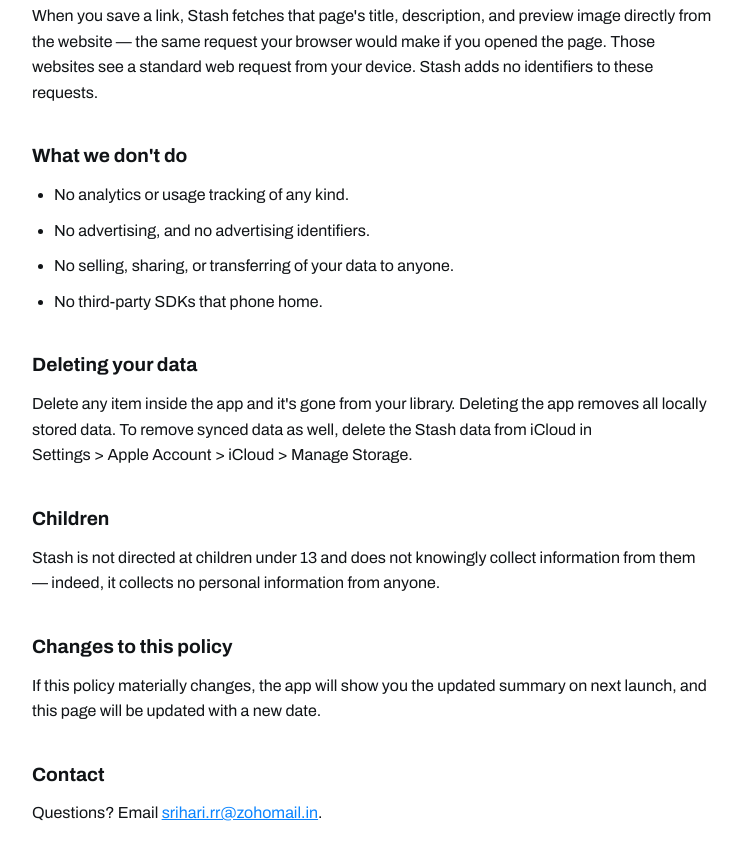
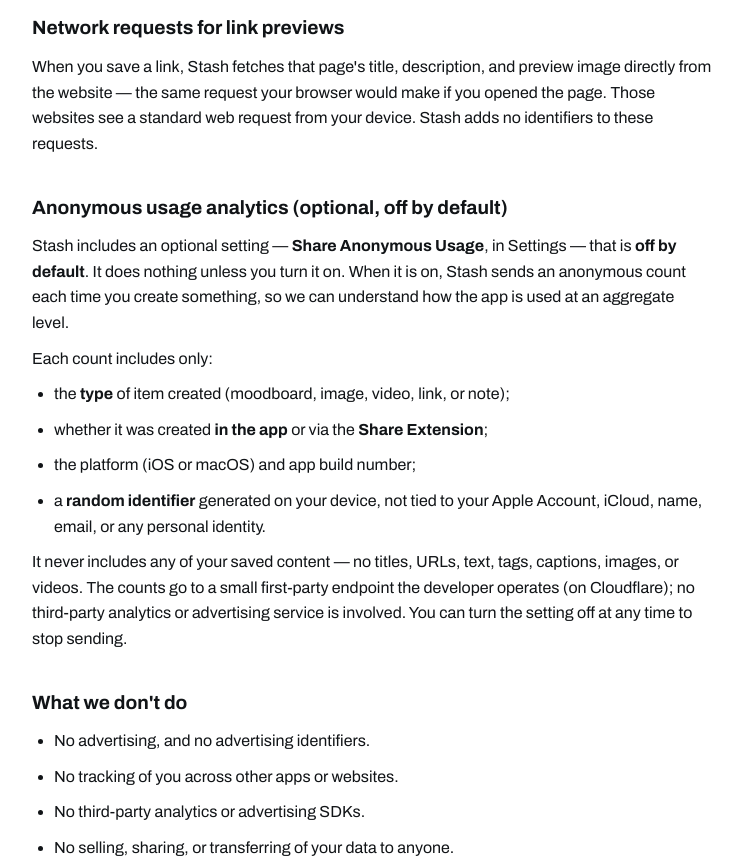
Before and after one commit to rengusky/stash-website, a website: page public/privacy.html in a window 1280 px wide. Shown: the part 1039-1903 px from the top of the page, without its empty margins (268-1010 px from the left). Drawn offline with Linux system fonts and the light colour scheme.

Commit message:
privacy: disclose optional anonymous usage analytics
Adds an 'Anonymous usage analytics (optional, off by default)' section stating
exactly what the opt-in setting sends (item type, capture source, platform,
build, random non-identifying install id) and what it never sends (any saved
content). Updates the TL;DR and the 'no servers' line (a first-party counts
endpoint now exists), and removes the absolute 'no analytics' claim. Date bumped.

```diff
--- a/public/privacy.html
+++ b/public/privacy.html
@@ -4,7 +4,7 @@
   <meta charset="UTF-8">
   <meta name="viewport" content="width=device-width, initial-scale=1.0">
   <title>Privacy Policy — Stash</title>
-  <meta name="description" content="Stash's privacy policy: your data stays on your devices and in your private iCloud. No tracking, no analytics, no accounts.">
+  <meta name="description" content="Stash's privacy policy: your data stays on your devices and in your private iCloud. No ads, no tracking, no accounts; optional anonymous usage counts you control.">
   <meta name="robots" content="index, follow">
   <link rel="canonical" href="https://stash-website-three.vercel.app/privacy.html">
   <link rel="icon" type="image/svg+xml" href="assets/favicon.svg">
@@ -52,12 +52,14 @@
     <p class="wordmark"><a href="index.html">STASH</a></p>
 
     <h1>Privacy Policy</h1>
-    <p class="updated">Last updated: July 9, 2026</p>
+    <p class="updated">Last updated: September 11, 2026</p>
 
     <p class="tldr">
       The short version: everything you save in Stash stays on your devices and in
-      your personal iCloud. We run no servers, require no account, and use no
-      tracking or analytics. We can't see your data — and we like it that way.
+      your personal iCloud. There is no account, no advertising, and no cross-app
+      tracking. The only thing that can ever leave your device is an optional,
+      anonymous count of what you create — and only if you switch it on. We can't
+      see your saved content, and we like it that way.
     </p>
 
     <h2>What Stash stores</h2>
@@ -72,7 +74,7 @@
       <li><strong>On your device.</strong> Your saved items are stored in the app's private storage on your iPhone, iPad, or Mac.</li>
       <li><strong>In your private iCloud.</strong> If you're signed in to iCloud, Stash syncs your items between your devices using Apple's CloudKit, in your personal, private iCloud database. This data is tied to your Apple Account, counts toward your iCloud storage, and is encrypted by Apple in transit and at rest. The developer has no access to it.</li>
     </ul>
-    <p>Stash operates no servers of its own. Your data is never sent to us — we could not read it if we wanted to.</p>
+    <p>Your saved content — links, images, videos, and notes — is never sent to us and never leaves your device and your private iCloud. The only exception is the optional, anonymous usage analytics described below, which sends counts only, never your content.</p>
 
     <h2>On-device analysis</h2>
     <p>
@@ -90,12 +92,33 @@
       Stash adds no identifiers to these requests.
     </p>
 
+    <h2>Anonymous usage analytics (optional, off by default)</h2>
+    <p>
+      Stash includes an optional setting — <strong>Share Anonymous Usage</strong>, in
+      Settings — that is <strong>off by default</strong>. It does nothing unless you
+      turn it on. When it is on, Stash sends an anonymous count each time you create
+      something, so we can understand how the app is used at an aggregate level.
+    </p>
+    <p>Each count includes only:</p>
+    <ul>
+      <li>the <strong>type</strong> of item created (moodboard, image, video, link, or note);</li>
+      <li>whether it was created <strong>in the app</strong> or via the <strong>Share Extension</strong>;</li>
+      <li>the platform (iOS or macOS) and app build number;</li>
+      <li>a <strong>random identifier</strong> generated on your device, not tied to your Apple Account, iCloud, name, email, or any personal identity.</li>
+    </ul>
+    <p>
+      It never includes any of your saved content — no titles, URLs, text, tags,
+      captions, images, or videos. The counts go to a small first-party endpoint the
+      developer operates (on Cloudflare); no third-party analytics or advertising
+      service is involved. You can turn the setting off at any time to stop sending.
+    </p>
+
     <h2>What we don't do</h2>
     <ul>
-      <li>No analytics or usage tracking of any kind.</li>
       <li>No advertising, and no advertising identifiers.</li>
+      <li>No tracking of you across other apps or websites.</li>
+      <li>No third-party analytics or advertising SDKs.</li>
       <li>No selling, sharing, or transferring of your data to anyone.</li>
-      <li>No third-party SDKs that phone home.</li>
     </ul>
 
     <h2>Deleting your data</h2>
```
